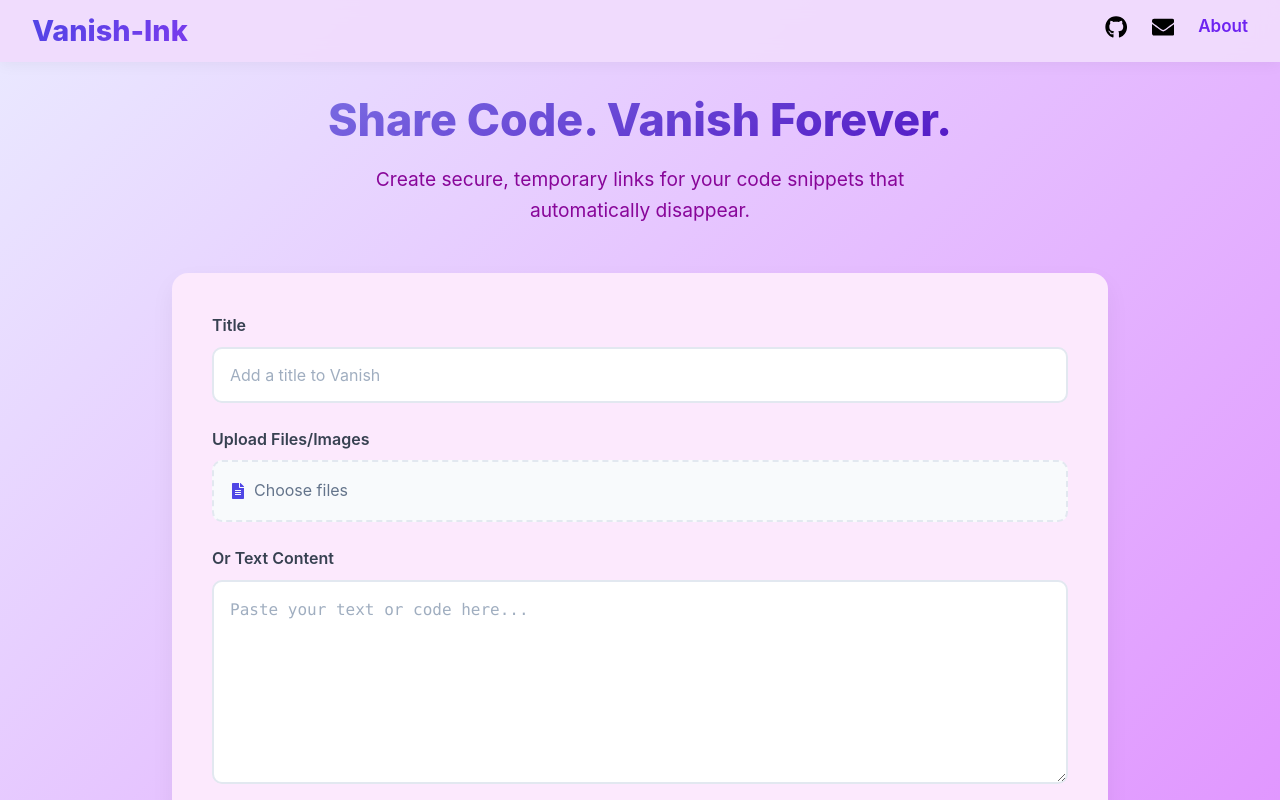
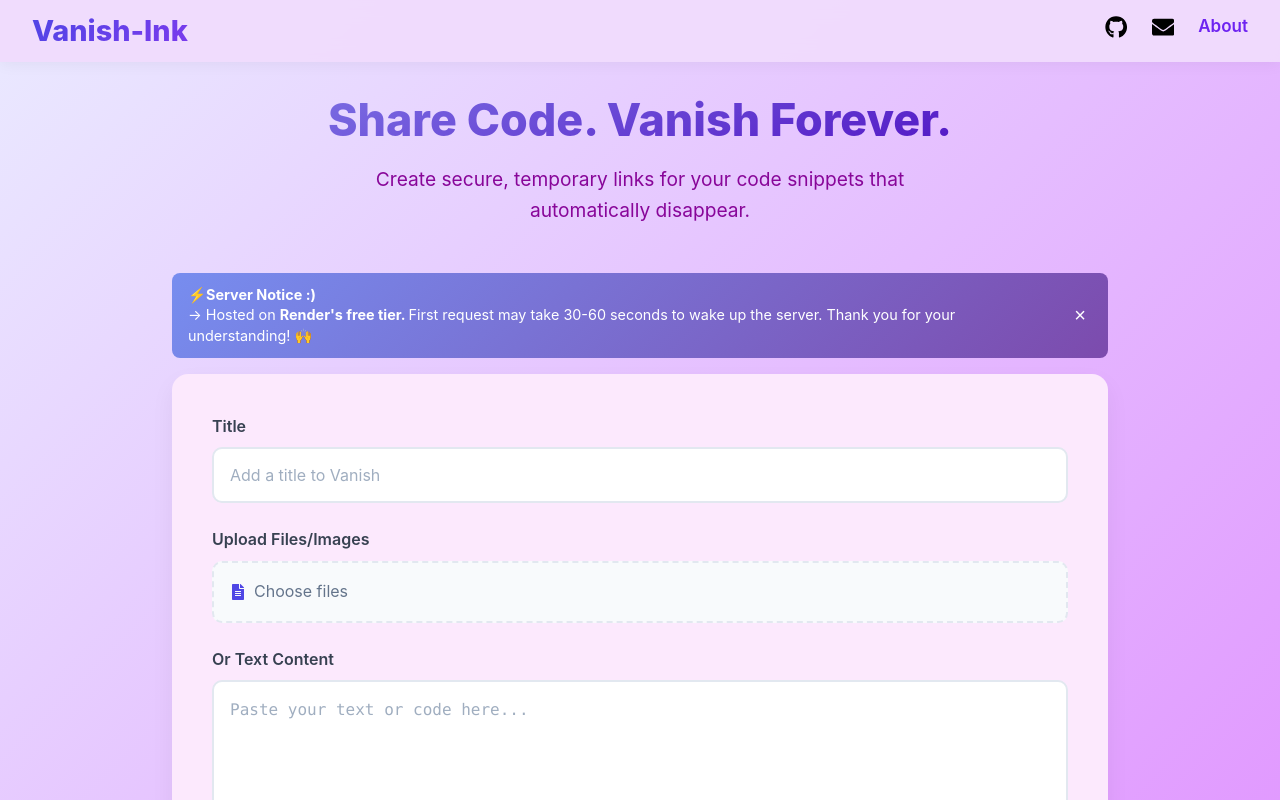
Before and after one commit to aslams2020/VanishInk-Snippets, a React (Create React App) app in the folder frontend/: page / in a window 1280 px wide. Shown: the top 800 px of the page. Built offline with nearby package versions, Linux system fonts and the light colour scheme.

Commit message:
Added Server Notice

```diff
--- a/frontend/src/App.js
+++ b/frontend/src/App.js
@@ -28,7 +28,9 @@ function App() {
   const [isCustomExpiry, setIsCustomExpiry] = useState(false);
   const [customTimeValue, setCustomTimeValue] = useState(1);
   const [customTimeUnit, setCustomTimeUnit] = useState('hours');
-
+  const [showServerNotice, setShowServerNotice] = useState(true);
+  const [isFirstVisit, setIsFirstVisit] = useState(false);
+  const [noticeText, setNoticeText] = useState("");
 
   useEffect(() => {
     const path = window.location.pathname;
@@ -42,6 +44,22 @@ function App() {
     } else {
       setView('create');
     }
+  }, []);
+
+  useEffect(() => {
+    const handleResize = () => {
+      if (window.innerWidth < 768) {
+        setNoticeText("Hosted on Render: First requests may take 30-60 seconds. Thank you for your patience!");
+      } else {
+        setNoticeText("Hosted on Render's free tier: First requests may take 30-60 seconds to wake up the server. Thank you for your patience!");
+      }
+    };
+
+    handleResize();
+    window.addEventListener('resize', handleResize);
+
+    // Cleanup
+    return () => window.removeEventListener('resize', handleResize);
   }, []);
 
   const navigateTo = (path) => {
@@ -245,8 +263,28 @@ function App() {
               <h1>Share Code. Vanish Forever.</h1>
               <p>Create secure, temporary links for your code snippets that automatically disappear.</p>
             </div>
+            {showServerNotice && (
+              <div className="server-notice-banner">
+                <div className="server-notice-banner-content">
+                  {/* <span>⚠️</span> */}
+                  <p>
+                    <div> <strong>⚡Server Notice :)</strong> </div>
+                    → Hosted on <strong>Render's free tier. </strong>
+                    First request may take 30-60 seconds to wake up the server.
+                    Thank you for your understanding! 🙌
+                  </p>
+                  <button
+                    onClick={() => setShowServerNotice(false)}
+                    className="server-notice-banner-close"
+                  >
+                    ×
+                  </button>
+                </div>
+              </div>
+            )}
             <form onSubmit={handleSubmit} className="create-form">
               <div className="form-group">
+
                 <label htmlFor="title" className="form-label">Title</label>
                 <input
                   id="title"
```
